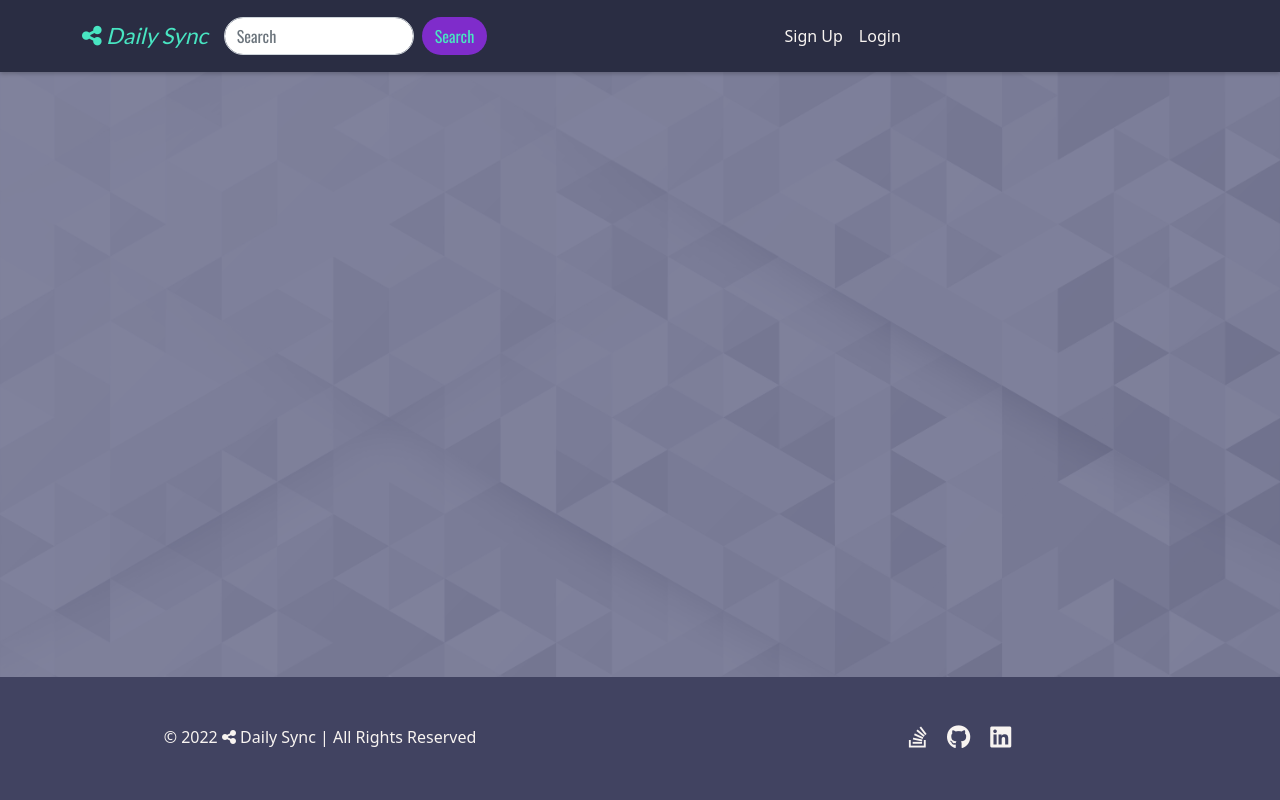
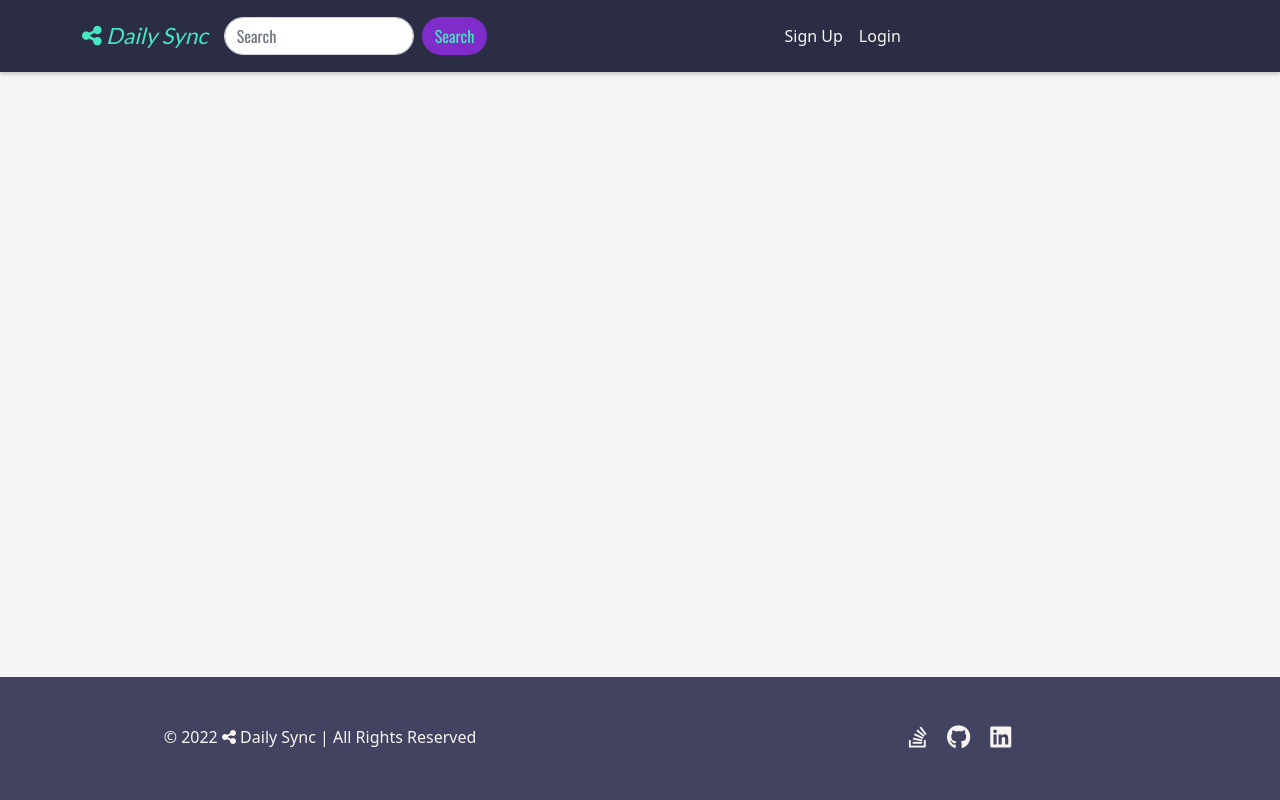
Before and after one commit to KristianColville1/daily-sync, a Django app: page / in a window 1280 px wide. Run offline with Django 3.2, Linux system fonts and the light colour scheme; some libraries are stand-ins or nearby versions.

Commit message:
Add new colors for alerts and background of website

```diff
--- a/static/css/style.css
+++ b/static/css/style.css
@@ -10,10 +10,7 @@
 
 body {
   overflow-x: hidden;
-  background: url('../img/background/18410.jpg') repeat center center;
-  background-color: var(--independence);
-  background-size: cover;
-  background-blend-mode: soft-light;
+  background-color: whitesmoke;
 }
 
 .nav-bg {
@@ -55,6 +52,13 @@ body {
   transition: all 0.3s ease-in-out;
 }
 
+.navbar .dropdown-menu {
+  background-color: var(--independence);
+}
+
+.navbar .dropdown-item {
+  color: white;
+}
 /**********************************************Footer */
 footer {
   color: var(--isabelline);
@@ -189,6 +193,6 @@ form {
 /***************************************************Alert messages*/
 
 .alert {
-  background-color: var(--isabelline);
+  background-color: var(--turquoise);
   color: var(--independence);
 }
```
